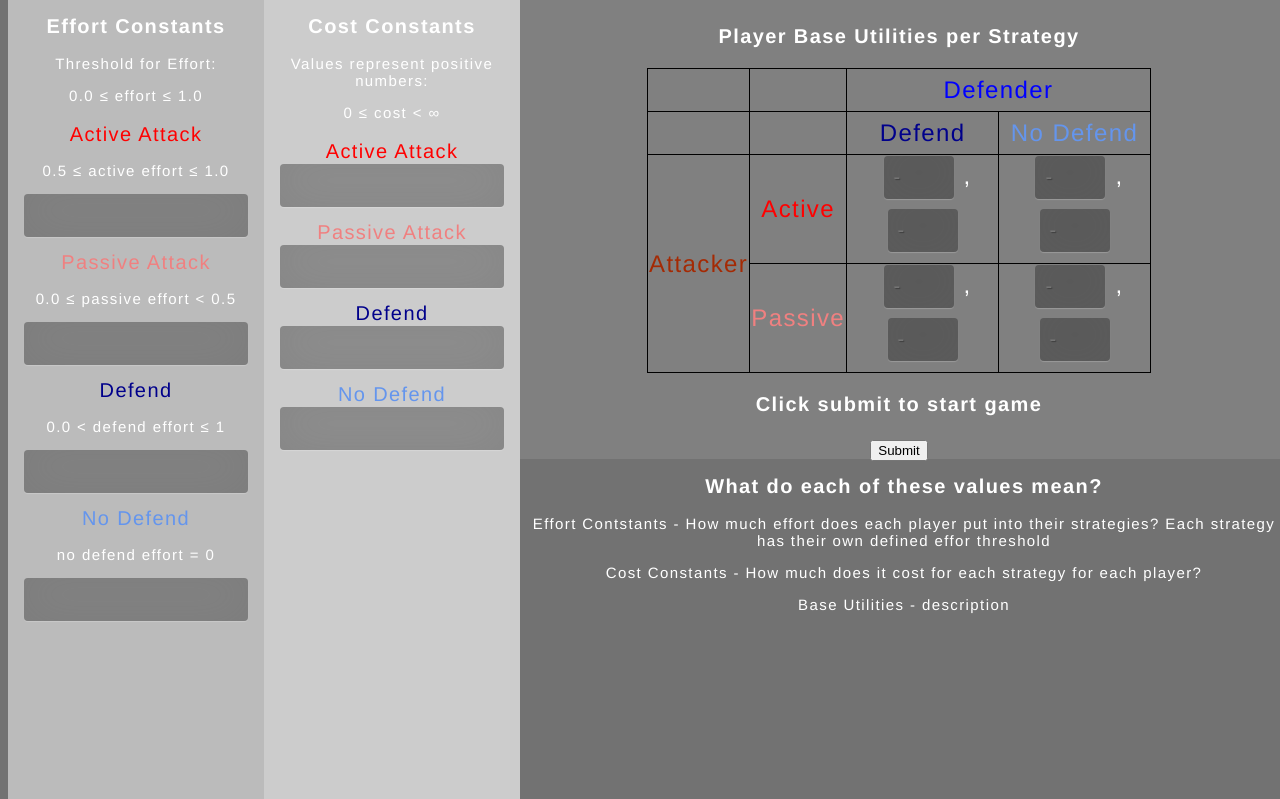
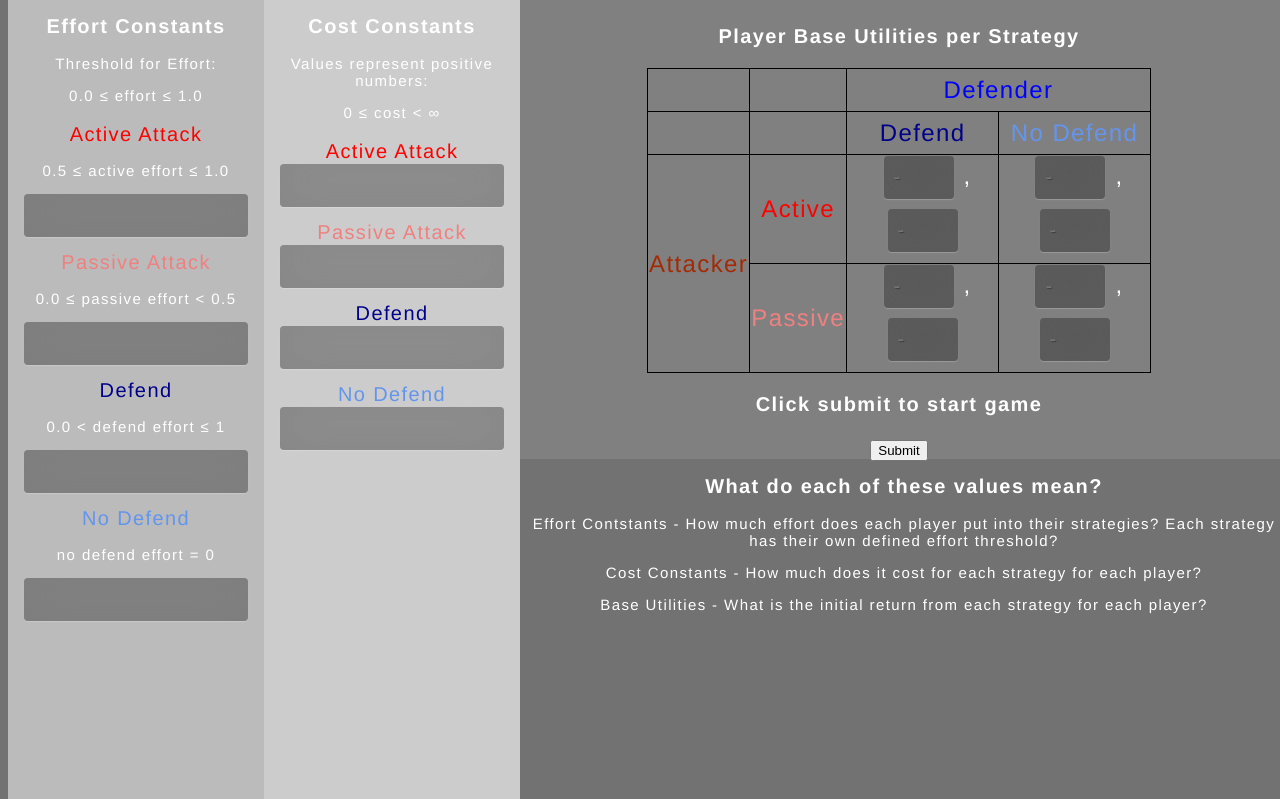
Before and after one commit to mackenzieZ/thesis-visualization, a Flask app: page / in a window 1280 px wide. Shown: the part 103-902 px from the top of the page. Run offline with Flask 2, Linux system fonts and the light colour scheme.

Commit message:
numerical corrections

```diff
--- a/app.py
+++ b/app.py
@@ -31,7 +31,7 @@ def predict():
     defend_cost_d = request.form['defend_cost_d']
     no_cost_d = request.form['no_cost_d']
 
-    costs_array = [float(active_cost_a),float(passive_cost_a),float(defend_cost_d),float(no_cost_d)]
+    costs_array = [float(active_cost_a),float(defend_cost_d),float(passive_cost_a),float(no_cost_d)]
 
     #get effort values from form
     active_effort_a = request.form['active_effort_a']
@@ -39,7 +39,7 @@ def predict():
     defend_effort_d = request.form['defend_effort_d']
     no_effort_d = request.form['no_effort_d']
 
-    effort_array=[float(active_effort_a),float(passive_effort_a),float(defend_effort_d),float(no_effort_d)]
+    effort_array=[float(active_effort_a),float(defend_effort_d),float(passive_effort_a),float(no_effort_d)]
 
     #get attacker utilities from form
     a11 = request.form['a11']
@@ -55,8 +55,9 @@ def predict():
     d21 = request.form['d21']
     d22 = request.form['d22']
 
-    defender_utility = [float(d11),float(d12),float(a21),float(a22)]
-
+    defender_utility = [float(d11),float(d12),float(d21),float(d22)]
+    print("costs array " + str(costs_array))
+    print("effort array " + str(effort_array))
     calc_cost_array = []
     #calculate costs for players
     for x in range(len(costs_array)):
@@ -68,35 +69,43 @@ def predict():
 
     #calculate probs of success attack
     prob_success_array=[]
-    effort_array_a = [effort_array[0], effort_array[1]]
-    effort_array_d = [effort_array[2], effort_array[3]]
+    effort_array_a = [effort_array[0], effort_array[2]]
+    print("effort array a:" + str(effort_array_a))
+    effort_array_d = [effort_array[1], effort_array[3]]
+    print("effort array d:" + str(effort_array_d))
     for x in range(len(effort_array_a)):
         val= prob_success_attack(effort_array_a[x],effort_array_d[0])
         prob_success_array.append(val)
         val= prob_success_attack(effort_array_a[x],effort_array_d[1])
         prob_success_array.append(val)
-
+    print("prob array: "+ str(prob_success_array))
     #calculate defender payoff
     calc_d_payoff_array = []
     calc_a_payoff_array = []
     for x in range(len(defender_utility)):
         print(x)
         if (x % 2) == 0:
-            val = calc_defender_payoff(prob_success_array[x], defender_utility[x], calc_cost_array[2])
+            val = calc_defender_payoff(prob_success_array[x], defender_utility[x], calc_cost_array[1])
+            print("defender val " + str(val))
             calc_d_payoff_array.append(val)
 
         else:
             val = calc_defender_payoff(prob_success_array[x], defender_utility[x], calc_cost_array[3])
+            print("defender val " + str(val))
             calc_d_payoff_array.append(val)
 
     for x in range(len(attacker_utility)):
         print(x)
         if (x <2):
             val = calc_attacker_payoff(prob_success_array[x], attacker_utility[x], calc_cost_array[0])
+            print("prob val " + str(prob_success_array[x]) + " attacker_utility: " + str(attacker_utility[x]) + " calc_cost_array: "+ str(calc_cost_array[0]))
+            print("attacker val " + str(val))
             calc_a_payoff_array.append(val)
 
         else:
-            val = calc_attacker_payoff(prob_success_array[x], attacker_utility[x], calc_cost_array[1])
+            val = calc_attacker_payoff(prob_success_array[x], attacker_utility[x], calc_cost_array[2])
+            print("prob val " + str(prob_success_array[x]) + " attacker_utility: " + str(attacker_utility[x]) + " calc_cost_array: "+ str(calc_cost_array[2]))
+            print("attacker val " + str(val))
             calc_a_payoff_array.append(val)
 
 
--- a/templates/index.html
+++ b/templates/index.html
@@ -144,9 +144,9 @@
   </form>
   </div>
   <h2>What do each of these values mean?</h2>
-  <p>Effort Contstants - How much effort does each player put into their strategies? Each strategy has their own defined effor threshold</p>
+  <p>Effort Contstants - How much effort does each player put into their strategies? Each strategy has their own defined effort threshold?</p>
   <p>Cost Constants - How much does it cost for each strategy for each player?</p>
-  <p>Base Utilities - description </p>
+  <p>Base Utilities - What is the initial return from each strategy for each player? </p>
 </div>
 {{ prediction_text }}
 </body>
--- a/templates/results.html
+++ b/templates/results.html
@@ -107,7 +107,7 @@
     </div>
     <div class="var2_column" style="background-color:#ccc;">
       <h2>Calculated Cost Values</h2>
-      <p>Cost = (Strategy Effort)<sup>2</sup> * (Strategy Cost)</p>
+      <p>Cost = (Strategy Effort * Stratey Cost)+ (Strategy Cost)</p>
       <table>
         <tr>
           <th>Name</th>
--- a/templates/solution.html
+++ b/templates/solution.html
@@ -75,7 +75,7 @@
         <td > <span style="color:rgb(164, 42, 4)">{{solution[3][3]}} </span>, <span style="color: blue">{{solution[4][3]}}</span></td>
       </tr>
     </table>
-    <h2>Click To go Home</h2>
+    <h2>Click to go Home</h2>
     <form action="{{ url_for('home')}}" method="GET">
     <button type="submit" class="submit-button">Submit</button>
   </form>
```
Also changed, not shown: basic_calculator_function.py (+3 -4 lines).
